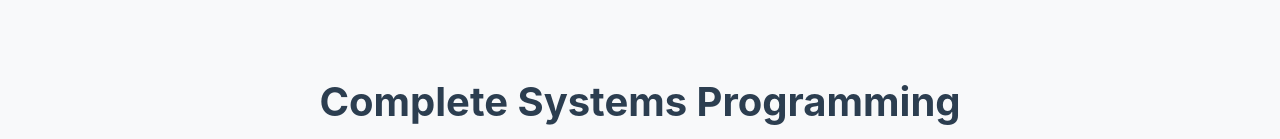
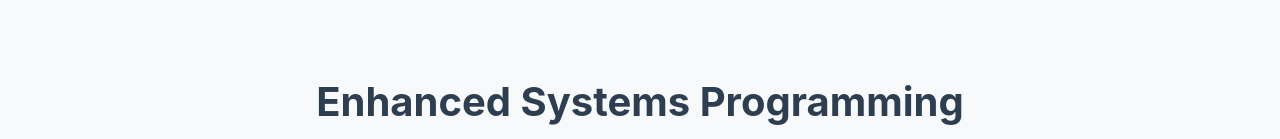
Before and after one commit to ipenas-cl/AtomicOS, a plain HTML site: page docs/tempo/index.html in a window 1280 px wide. Shown: the part 813-952 px from the top of the page. Drawn offline with Linux system fonts and the light colour scheme.

Commit message:
Update Tempo documentation title to Enhanced Systems Programming

```diff
--- a/docs/tempo/index.html
+++ b/docs/tempo/index.html
@@ -367,7 +367,7 @@
 
     <section class="features-section" id="features">
         <div class="container">
-            <h2 class="section-title">Complete Systems Programming</h2>
+            <h2 class="section-title">Enhanced Systems Programming</h2>
             <div class="features-grid">
                 <div class="feature">
                     <div class="feature-icon">🏗️</div>
```
